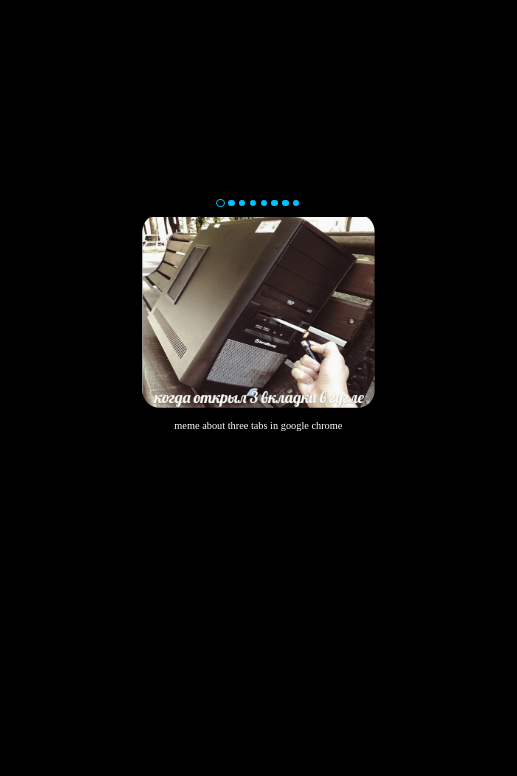
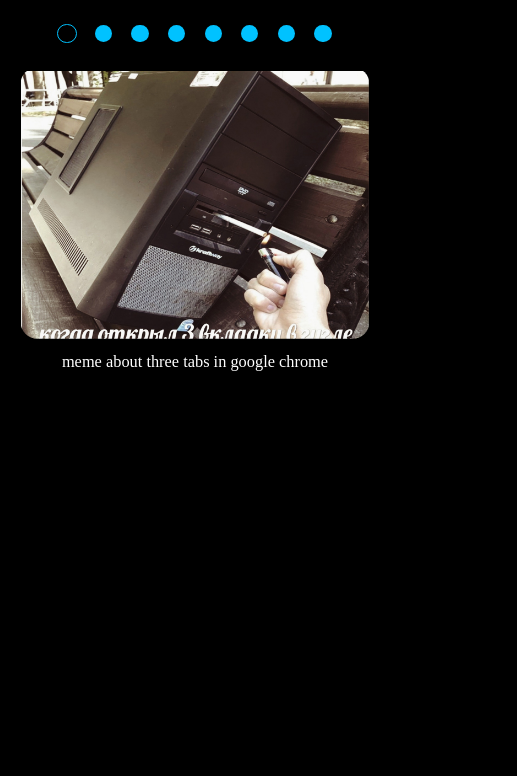
Before and after one commit to ArtemKhmyrov/cssMemeSlider, a plain HTML site: page cssMemeSlider/index.html in a window 390 px wide. Shown: the part 133-909 px from the top of the page, 517 px wide, since content can reach past the window. Before the commit the page ends 844 px from the top, so only its background shows below. Drawn offline with Linux system fonts and the light colour scheme.

Commit message:
feat: add mobile version (Mondey, Sep 18, 2023 01:51:01 PM)

```diff
--- a/cssMemeSlider/css/style.css
+++ b/cssMemeSlider/css/style.css
@@ -27,11 +27,7 @@ html {
     }
 }
 
-@media (max-width: 48em) {
-    html {
-        font-size: 1.1042vw;
-    }
-}
+
 
 
 :root {
@@ -299,13 +295,15 @@ h1 {
     display: flex;
     background: var(--bg);
     justify-content: center;
+    gap: 2rem;
 }
 
 .pagination__btn{
     background: var(--clr-1);
     border-radius: 50%;
-    width: 1.5rem;
-    height: 1.5rem;
+    width: 2rem;
+    height: 2rem;
+    gap: 2rem;
     display: flex;
     transition: background ease-in-out .5s;
 }
@@ -325,7 +323,7 @@ h1 {
 #slide-5:checked ~ .slider__wrapper .slider__label:nth-of-type(5) span,
 #slide-6:checked ~ .slider__wrapper .slider__label:nth-of-type(6) span,
 #slide-7:checked ~ .slider__wrapper .slider__label:nth-of-type(7) span,
-#slide-8:checked ~  .slider__label:nth-of-type(8) span{
+#slide-8:checked ~ .slider__wrapper .slider__label:nth-of-type(8) span{
     background: transparent;
     border: .2rem solid var(--clr-1);
 }
@@ -369,3 +367,49 @@ h1 {
     margin-left: -700%;
     transition: margin-left .5s ease;
 }
+@media (max-width: 48em) {
+    html {
+        font-size: 1.1042vw;
+    }
+
+    .container{
+        width: 98%;
+        margin: 0 auto;
+        display: block;
+    }
+
+    .title{
+        margin-top: 15rem;
+    }
+
+    .slider{
+        margin-top: 25rem;
+    }
+
+    .slider__wrapper{
+        gap: 5rem;
+    }
+
+    .pagination{
+        width: 100%;
+    }
+
+    .slide__wrapper{
+        width: 90rem;
+        height: 70rem;
+    }
+
+    .slider__label{
+        width: 6.5rem;
+        height: 3.5rem;
+    }
+
+    .pagination__btn{
+        width: 4rem;
+        height: 4rem;
+    }
+
+    .descriptopn{
+        font-size: 3.8rem;
+    }
+}
```
